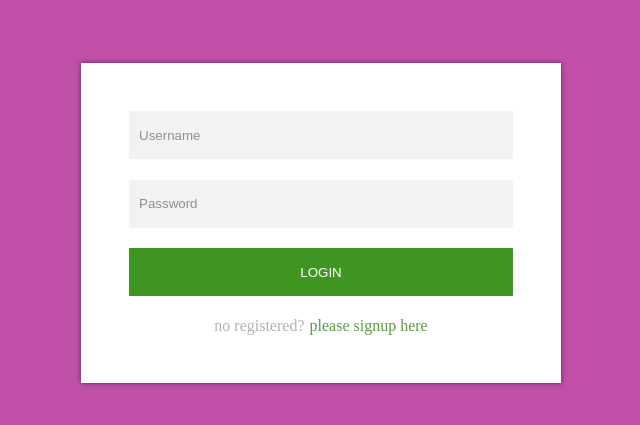
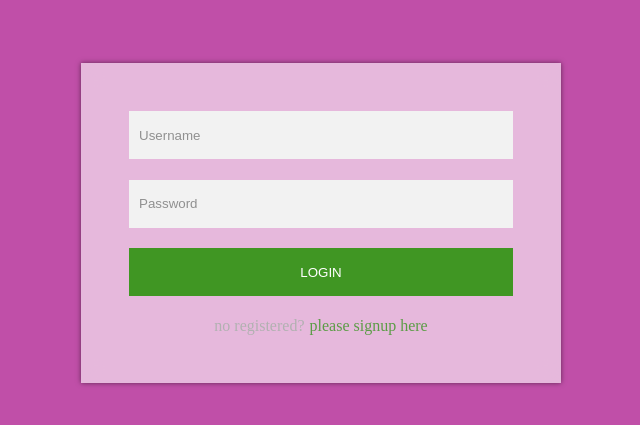
Before and after one commit to mohammadsadeghforoughi/maktab-login-page, a plain HTML site: page index.html in a window 1280 px wide. Shown: the part 177-602 px from the top of the page, without its empty margins (319-959 px from the left). Drawn offline with Linux system fonts and the light colour scheme.

Commit message:
add blur to main box

```diff
--- a/style.css
+++ b/style.css
@@ -21,10 +21,10 @@ body {
 .main-box {
   width: 30rem;
   height: 20rem;
-  background-color: white;
+  background-color: rgba(255, 255, 255, 0.6);
   box-shadow: rgba(0, 0, 0, 0.507) 0 0 5px 0px;
   padding: 3rem;
-
+ backdrop-filter: blur(10px);
   display: flex;
   flex-direction: column;
   justify-content: space-between;
```
